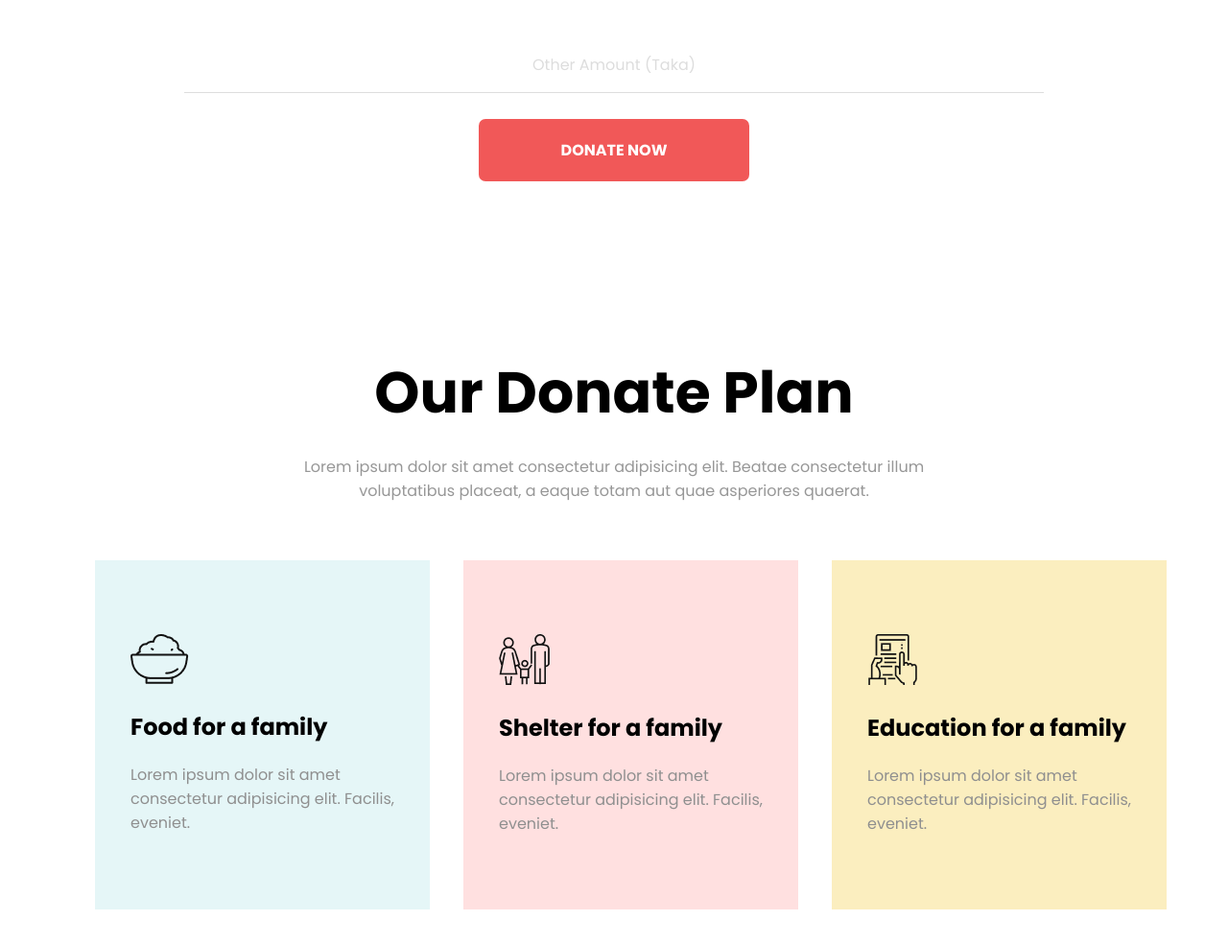
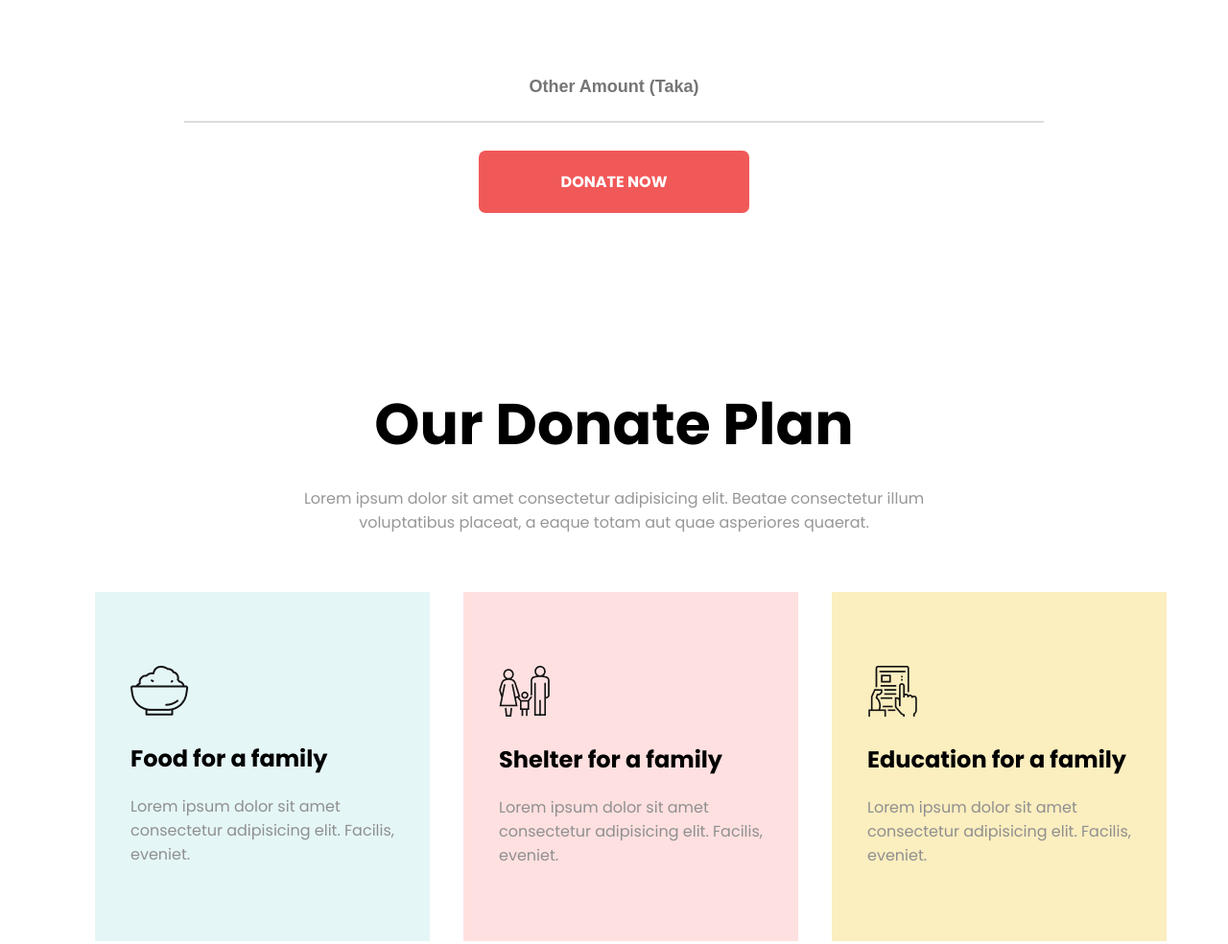
Before and after one commit to Imruz360/donate-today, a plain HTML site: page index.html in a window 1280 px wide. Shown: the part 1339-2323 px from the top of the page at 96% size. Drawn offline with Linux system fonts and the light colour scheme.

Commit message:
correction

```diff
--- a/css/style.css
+++ b/css/style.css
@@ -229,6 +229,37 @@ div#item3 {
     font-weight: 700;
 }
 
+.input-field {
+    width: 70%;
+    margin: 0 auto;
+}
+
+form {
+    text-align: center;
+}
+
+form input {
+    border-top-style: none;
+    border-left-style: none;
+    border-right-style: none;
+    text-align: center;
+    padding: 25px 0px;
+    color: #ddd;
+    font-size: 18px;
+    font-weight: 700;
+    width: 100%;
+    border-bottom: 2px solid #ddd;
+}
+
+.input-field {
+    margin-bottom: 29px;
+}
+
+textarea:focus,
+input:focus {
+    outline: none;
+}
+
 footer {
     background: #000;
     text-align: center;
--- a/index.html
+++ b/index.html
@@ -56,7 +56,11 @@
             </div>
         </div>
         <div class="pay-amount">
-            <p>Other Amount (Taka)</p>
+            <div class="input-field">
+                <form action="amount-input">
+                    <input type="text" placeholder="Other Amount (Taka)">
+                </form>
+            </div>
             <div class="donate-btn">
                 <a href="#">DONATE NOW</a>
             </div>
@@ -112,7 +116,7 @@
                     qui itaque voluptates accusamus nobis excepturi dolorem?<br>Lorem ipsum dolor sit amet consectetur
                     adipisicing elit. Illo temporibus commodi, possimus modi praesentium dolore.</p>
                 <div class="btn">
-                    <a href="#">How To Contribute</a>
+                    <a href="#">How To Contribute ?</a>
                 </div>
             </div>
             <div class="features-img">
@@ -129,7 +133,7 @@
                     qui itaque voluptates accusamus nobis excepturi dolorem?<br>Lorem ipsum dolor sit amet consectetur
                     adipisicing elit. Illo temporibus commodi, possimus modi praesentium dolore.</p>
                 <div class="btn">
-                    <a href="#">How To Contribute</a>
+                    <a href="#">How To Contribut ?</a>
                 </div>
             </div>
         </div>
```
